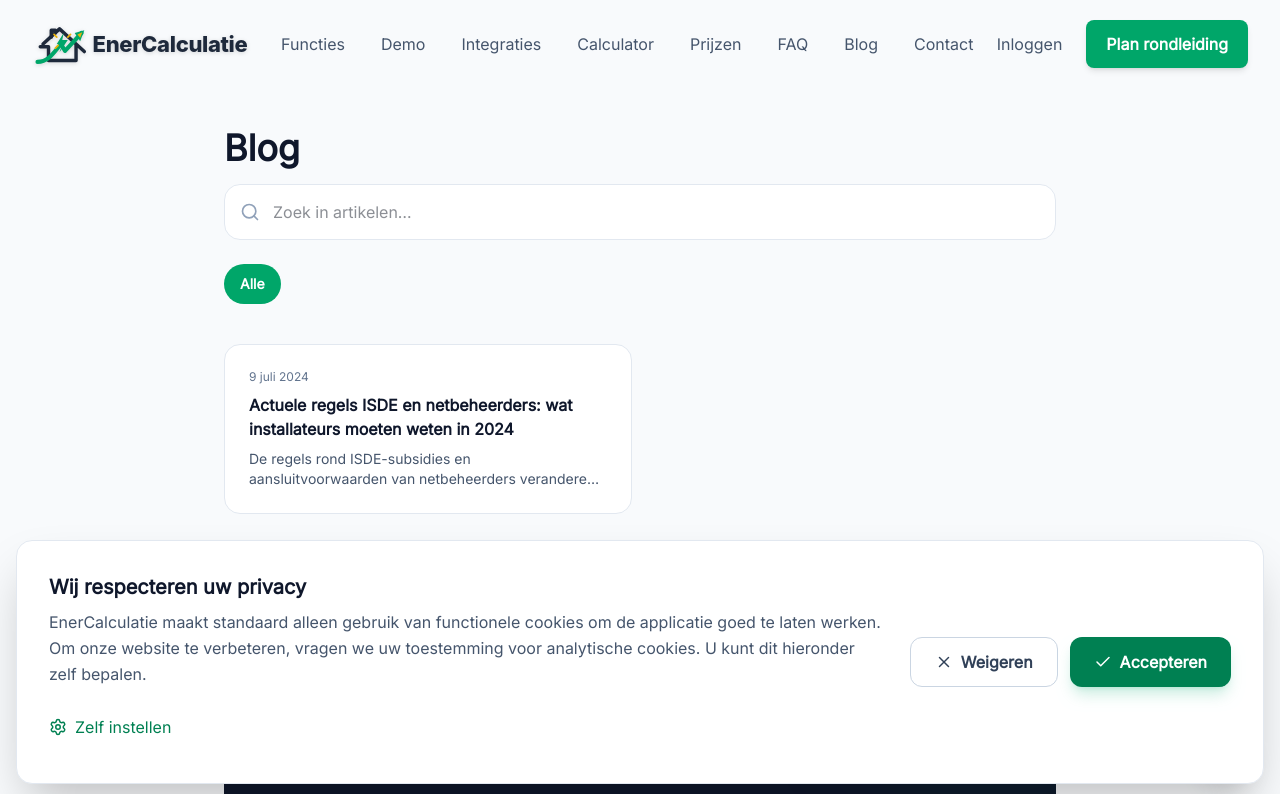
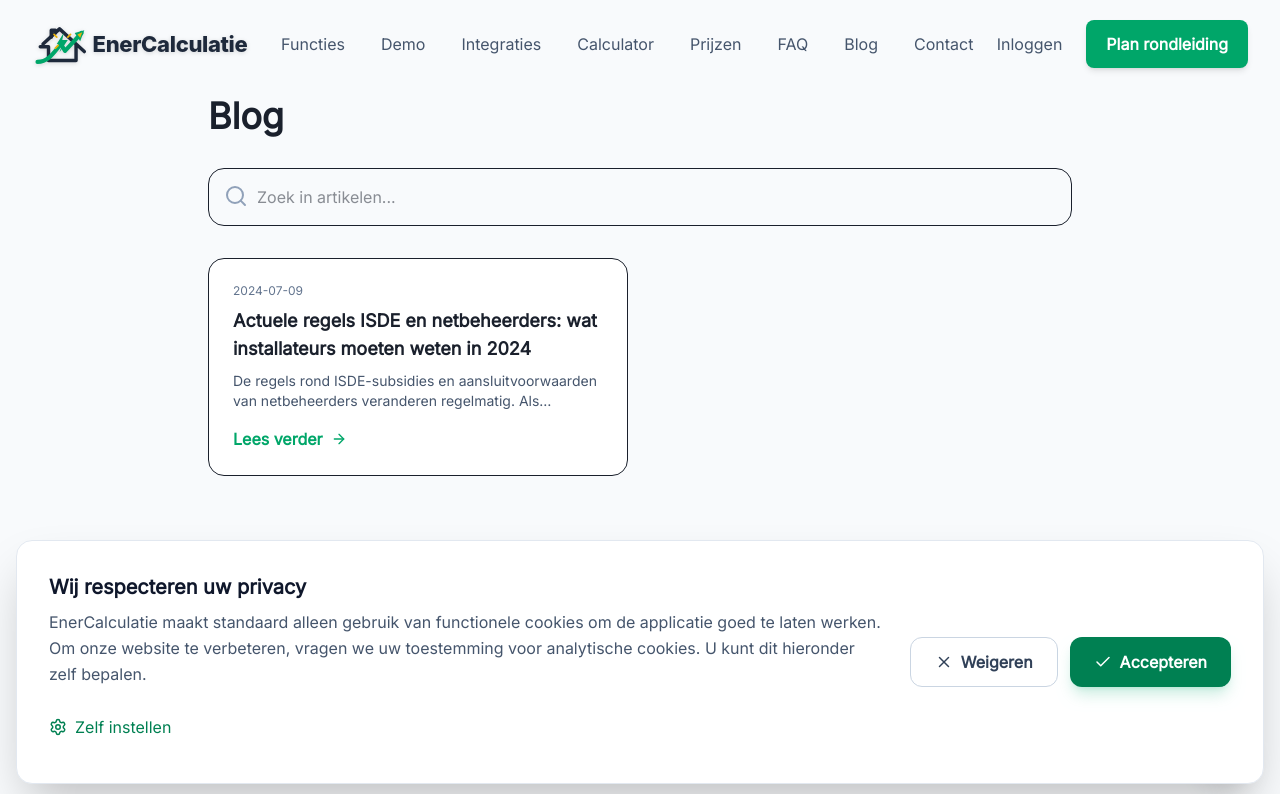
Before and after one commit to EnerCalculatie/website, a React (Vite) app: page /blog in a window 1280 px wide. Shown: the top 794 px of the page. Built offline with nearby package versions, Linux system fonts and the light colour scheme.

Commit message:
Update BlogIndex.tsx

```diff
--- a/src/components/blog/BlogIndex.tsx
+++ b/src/components/blog/BlogIndex.tsx
@@ -1,100 +1,57 @@
-import { useEffect, useMemo, useState } from 'react';
-import { ArrowRight, Plus, Search, TrendingUp, X } from 'lucide-react';
+import { useMemo, useState } from 'react';
+import { Search, ArrowRight } from 'lucide-react';
 import { SEO } from '../SEO';
-import { LeadMagnet } from '../LeadMagnet';
-import { NewsletterSignup } from '../NewsletterSignup';
 import { blogPosts as staticPosts } from '../../content/blogPosts';
-import { buildBlogListingSchema } from '../../content/blogSchema';
 
+// Importeer alle gegenereerde artikelen
 const autoBlogModules = import.meta.glob('./BlogInstallatie_*.tsx', { eager: true });
 
-const EXCLUDED_TAGS = ['Installatiebranche', 'EnergieAdvies'];
-const MAX_TAG_CHIPS = 8;
-const PAGE_SIZE = 12;
-const MAX_POPULAR = 4;
-const ALL = 'Alle';
+export function BlogIndex() {
+  const allPosts = useMemo(() => {
+    // 1. Haal 'meta' op uit de dynamische bestanden
+    const dynamicPosts = Object.values(autoBlogModules).map((m: any) => m.meta);
 
-function formatDate(date: string) {
-  return new Date(date).toLocaleDateString('nl-NL', { day: 'numeric', month: 'long', year: 'numeric' });
-}
-
-export function BlogIndex() {
-  const sortedPosts = useMemo(() => {
-    const dynamicPosts = Object.values(autoBlogModules).map((m: any) => m.meta);
-    const allPosts = [...staticPosts, ...dynamicPosts];
-    return allPosts.sort((a, b) => new Date(b.date).getTime() - new Date(a.date).getTime());
+    // 2. Combineer met statische posts (filter undefined voor de zekerheid)
+    return [...staticPosts, ...dynamicPosts.filter(Boolean)]
+      .sort((a, b) => new Date(b.date).getTime() - new Date(a.date).getTime());
   }, []);
 
-  const popularPosts = useMemo(() => sortedPosts.filter((p) => p.popular).slice(0, MAX_POPULAR), [sortedPosts]);
+  const [query, setQuery] = useState('');
 
-  const filterTags = useMemo(() => {
-    const counts = new Map<string, number>();
-    for (const post of sortedPosts) {
-      for (const tag of post.tags) {
-        if (EXCLUDED_TAGS.includes(tag)) continue;
-        counts.set(tag, (counts.get(tag) ?? 0) + 1);
-      }
-    }
-    return [...counts.entries()].filter(([, n]) => n >= 2).sort((a, b) => b[1] - a[1]).slice(0, MAX_TAG_CHIPS).map(([tag]) => tag);
-  }, [sortedPosts]);
-
-  const [activeTag, setActiveTag] = useState<string>(ALL);
-  const [query, setQuery] = useState('');
-  const [shown, setShown] = useState<number>(PAGE_SIZE);
-
-  const q = query.trim().toLowerCase();
-  const isFiltering = q !== '' || activeTag !== ALL;
-
-  useEffect(() => setShown(PAGE_SIZE), [activeTag, q]);
-
-  const visiblePosts = sortedPosts.filter((p) => {
-    const matchTag = activeTag === ALL || p.tags.includes(activeTag);
-    const matchQuery = q === '' || p.title.toLowerCase().includes(q) || p.excerpt.toLowerCase().includes(q) || p.tags.some((t) => t.toLowerCase().includes(q));
-    return matchTag && matchQuery;
-  });
-
-  const remaining = Math.max(0, visiblePosts.length - shown);
+  const visiblePosts = allPosts.filter(p =>
+    p.title.toLowerCase().includes(query.toLowerCase()) ||
+    p.excerpt.toLowerCase().includes(query.toLowerCase())
+  );
 
   return (
     <>
-      <SEO
-        title="Blog | EnerCalculatie"
-        description="Praktische uitleg over Nederlandse regelgeving en rekenmethodes voor verduurzamingsinstallateurs."
-        canonical="https://www.enercalculatie.nl/blog"
-      />
-      <script type="application/ld+json">{JSON.stringify(buildBlogListingSchema())}</script>
-      <div className="pt-24 md:pt-32 pb-16 md:pb-24 bg-slate-50 min-h-screen">
-        <div className="max-w-4xl mx-auto px-4 sm:px-6 lg:px-8">
-          <h1 className="text-2xl md:text-4xl font-black text-slate-900 mb-4">Blog</h1>
-          <div className="animate-fade-up relative mb-6">
-            <Search size={20} className="absolute left-4 top-1/2 -translate-y-1/2 text-slate-400" />
+      <SEO title="Blog | EnerCalculatie" description="Kennisbank voor installateurs" />
+      <div className="pt-24 pb-16 bg-slate-50 min-h-screen">
+        <div className="max-w-4xl mx-auto px-4">
+          <h1 className="text-4xl font-black mb-8">Blog</h1>
+
+          <div className="relative mb-8">
+            <Search className="absolute left-4 top-4 text-slate-400" />
             <input
-              type="search"
+              className="w-full p-4 pl-12 rounded-2xl border"
+              placeholder="Zoek in artikelen..."
               value={query}
               onChange={(e) => setQuery(e.target.value)}
-              placeholder="Zoek in artikelen…"
-              className="w-full h-14 pl-12 pr-12 rounded-2xl bg-white border border-slate-200"
             />
           </div>
-          <div className="flex flex-wrap gap-2 mb-10">
-            {[ALL, ...filterTags].map((tag) => (
-              <button key={tag} onClick={() => setActiveTag(tag)} className={`px-4 py-2.5 rounded-full text-sm font-semibold ${tag === activeTag ? 'bg-brand-primary text-white' : 'bg-white border'}`}>
-                {tag}
-              </button>
-            ))}
-          </div>
-          <div className="grid grid-cols-1 sm:grid-cols-2 gap-4">
-            {visiblePosts.slice(0, shown).map((post) => (
-              <a key={post.slug} href={`/blog/${post.slug}`} className="bg-white p-6 rounded-2xl border border-slate-200">
-                <p className="text-xs text-slate-500 mb-2">{formatDate(post.date)}</p>
-                <h2 className="font-bold text-slate-900 mb-2">{post.title}</h2>
-                <p className="text-sm text-slate-600 line-clamp-2">{post.excerpt}</p>
+
+          <div className="grid grid-cols-1 md:grid-cols-2 gap-6">
+            {visiblePosts.map((post) => (
+              <a key={post.slug} href={`/blog/${post.slug}`} className="bg-white p-6 rounded-2xl border hover:shadow-md transition">
+                <p className="text-xs text-slate-500 mb-2">{post.date}</p>
+                <h2 className="font-bold text-lg mb-2">{post.title}</h2>
+                <p className="text-sm text-slate-600 mb-4 line-clamp-2">{post.excerpt}</p>
+                <span className="text-brand-primary font-semibold flex items-center">
+                  Lees verder <ArrowRight size={16} className="ml-2" />
+                </span>
               </a>
             ))}
           </div>
-          {remaining > 0 && <button onClick={() => setShown((n) => n + PAGE_SIZE)} className="mt-8 block mx-auto border px-6 py-3 rounded-full">Toon meer ({remaining})</button>}
-          <LeadMagnet />
-          <NewsletterSignup />
         </div>
       </div>
     </>
```
